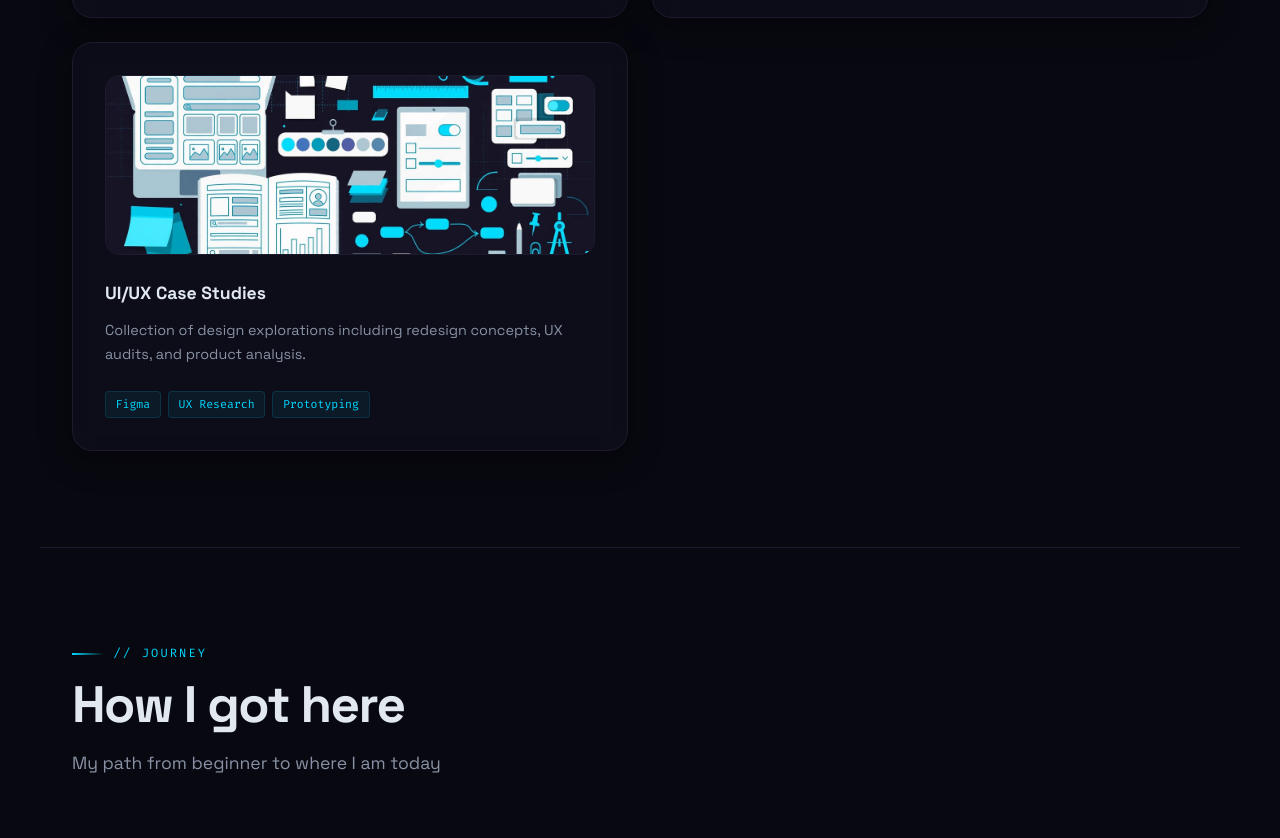
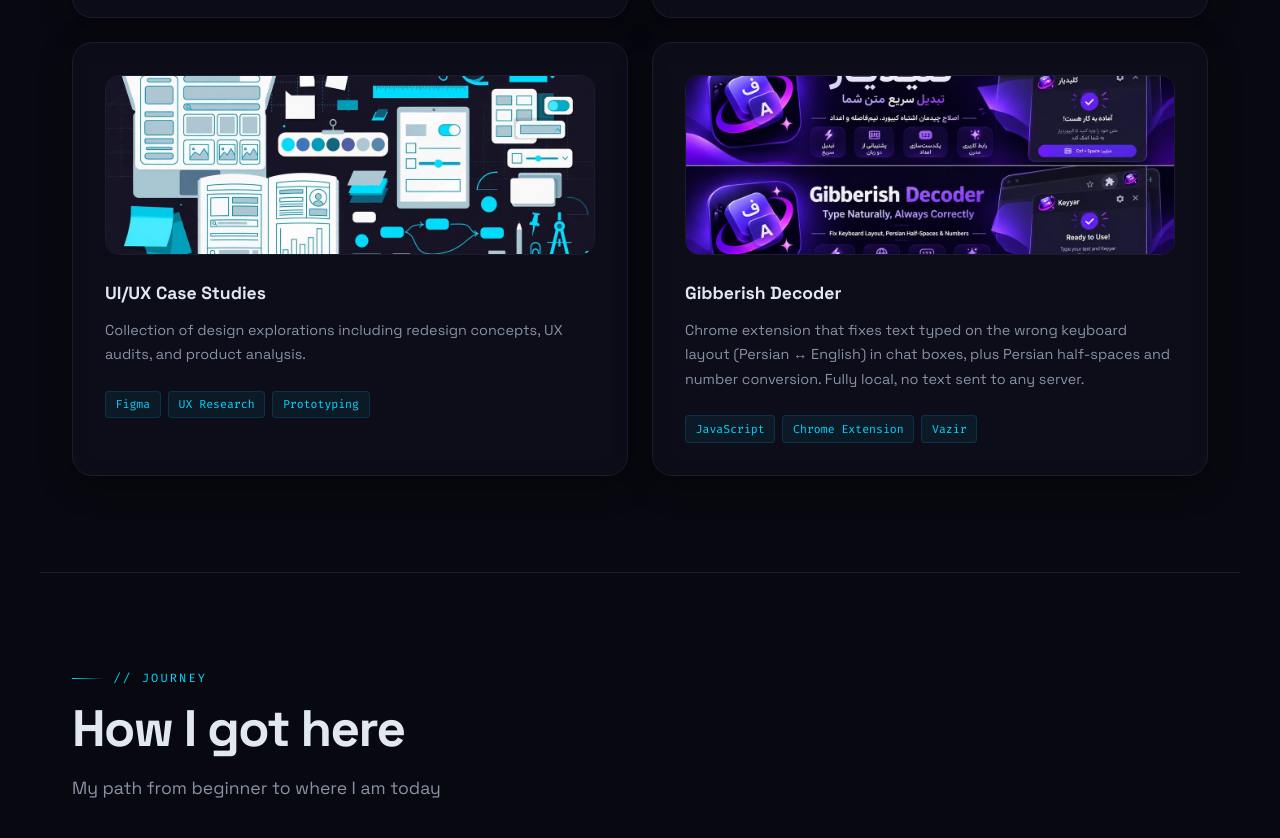
Before and after one commit to GoldenTitab/goldentitab.github.io, a plain HTML site: page index.html in a window 1280 px wide. Shown: the part 4058-4896 px from the top of the page. Drawn offline with Linux system fonts and the light colour scheme.

Commit message:
Add Gibberish Decoder to projects

```diff
--- a/index.html
+++ b/index.html
@@ -326,6 +326,17 @@
                     <span class="project-tag">Prototyping</span>
                 </div>
             </div>
+
+            <a href="https://github.com/GoldenTitab/gibberish-decoder" target="_blank" rel="noopener noreferrer" class="project-card">
+                <div class="project-image"><img src="images/project-gibberish.jpg" alt="Gibberish Decoder banner: purple icon with Persian and English keyboard keys" loading="lazy"></div>
+                <div class="project-name" data-i18n="project8Name">Gibberish Decoder</div>
+                <p class="project-desc" data-i18n="project8Desc">Chrome extension that fixes text typed on the wrong keyboard layout (Persian ↔ English) in chat boxes, plus Persian half-spaces and number conversion. Fully local, no text sent to any server.</p>
+                <div class="project-tags">
+                    <span class="project-tag">JavaScript</span>
+                    <span class="project-tag">Chrome Extension</span>
+                    <span class="project-tag">Vazir</span>
+                </div>
+            </a>
         </div>
     </section>
 
--- a/script.js
+++ b/script.js
@@ -70,6 +70,8 @@
             project6Desc: 'Landing page concept for a cryptocurrency platform with hero section, statistics and dashboard UI.',
             project7Name: 'UI/UX Case Studies',
             project7Desc: 'Collection of design explorations including redesign concepts, UX audits, and product analysis.',
+            project8Name: 'Gibberish Decoder',
+            project8Desc: 'Chrome extension that fixes text typed on the wrong keyboard layout (Persian ↔ English) in chat boxes, plus Persian half-spaces and number conversion. Fully local, no text sent to any server.',
             journeyLabel: '// journey',
             journeyTitle: 'How I got here',
             journeySubtitle: 'My path from beginner to where I am today',
@@ -196,6 +198,8 @@
             project6Desc: 'کانسپت لندینگ پیج برای یه پلتفرم کریپتو، شامل هدر اصلی، آمار و رابط داشبورد.',
             project7Name: 'کیس استادی‌های UI/UX',
             project7Desc: 'مجموعه‌ای از بررسی‌های طراحی، شامل کانسپت‌های ریدیزاین، آدیت UX و تحلیل محصول.',
+            project8Name: 'Gibberish Decoder',
+            project8Desc: 'اکستنشن کروم که متن تایپ‌شده با کیبورد اشتباه (فارسی ↔ انگلیسی) رو توی باکس‌های چت درست می‌کنه، به‌علاوه نیم‌فاصله فارسی و تبدیل عددها. کاملا آفلاین، هیچ متنی به هیچ سروری فرستاده نمی‌شه.',
             journeyLabel: '// مسیر',
             journeyTitle: 'چطور اینجا رسیدم',
             journeySubtitle: 'مسیر من از مبتدی تا جایی که الان هستم',
```
Also changed, not shown: images/project-gibberish.jpg (added).
